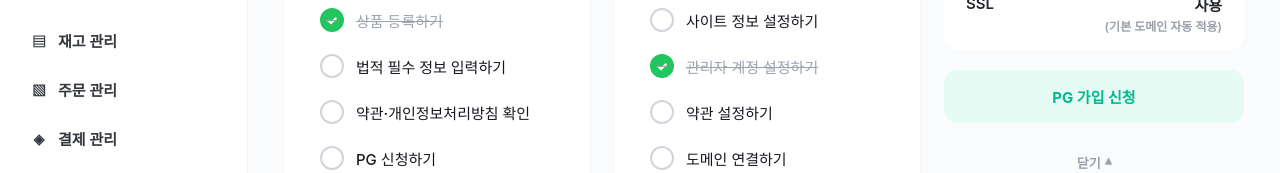
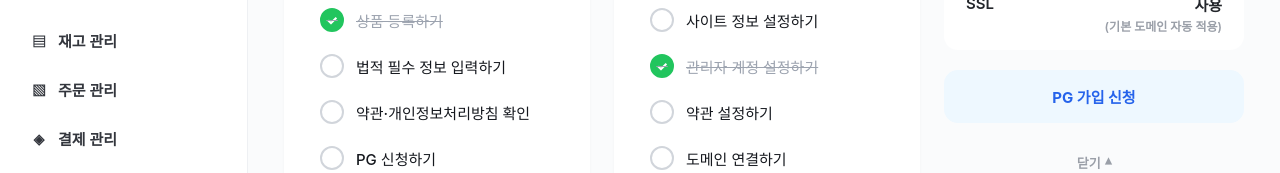
Before and after one commit to youzam136-sudo/belian-admin, a React (Vite) app: page / in a window 1280 px wide. Shown: the part 360-533 px from the top of the page. Built offline with nearby package versions, Linux system fonts and the light colour scheme.

Commit message:
Update dashboard.css

```diff
--- a/src/styles/dashboard.css
+++ b/src/styles/dashboard.css
@@ -438,8 +438,8 @@
     padding: 16px;
     border: none;
     border-radius: 14px;
-    background-color: var(--admin-accent-soft);
-    color: var(--admin-accent-dark);
+    background-color: #eef8ff;
+    color: #2563eb;
     font-size: 15px;
     font-weight: 700;
     cursor: pointer;
@@ -447,7 +447,7 @@
 }
 
 .dashboard-pg-btn:hover {
-    background-color: var(--admin-accent);
+    background-color: #2563eb;
     color: #ffffff;
 }
 
```
